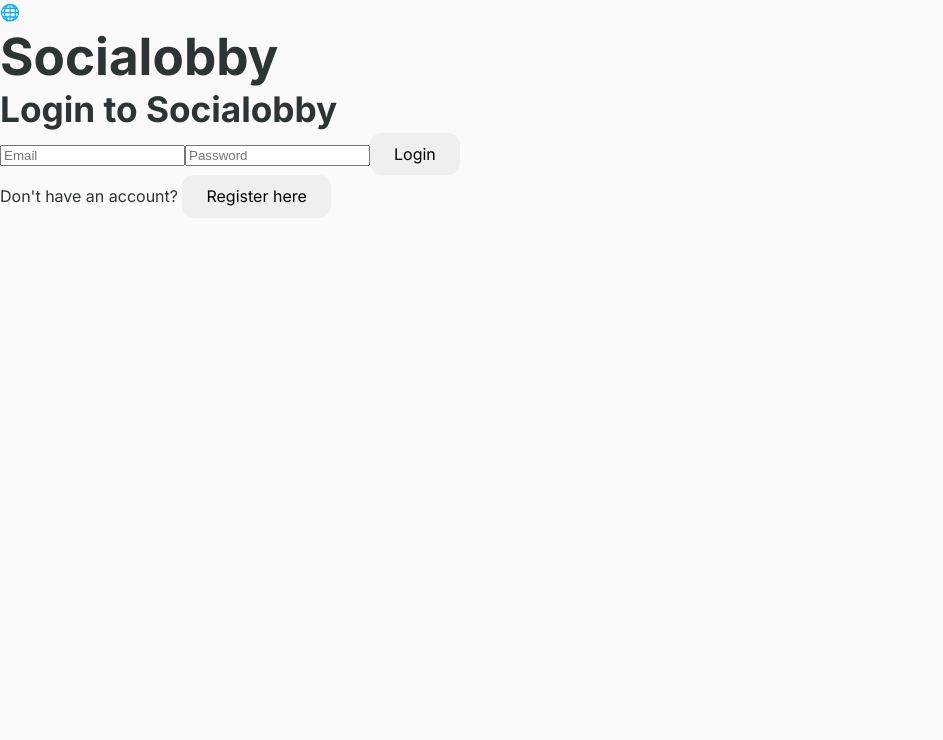
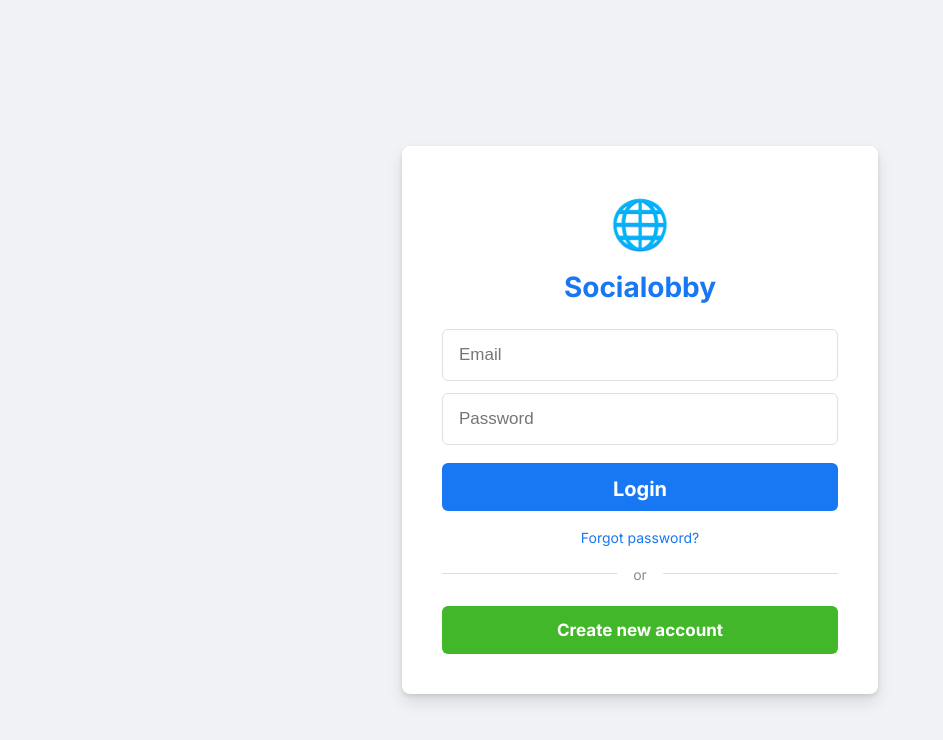
Before and after one commit to marciliobbarboza2/Social-Lobby, a React (Vite) app: page / in a window 1280 px wide. Shown: the top 740 px of the page, without its empty margins (0-943 px from the left). Built offline with nearby package versions, Linux system fonts and the light colour scheme.

Commit message:
Update login screen to Facebook-style design with improved layout and forgot password/sign up buttons

```diff
--- a/src/App.css
+++ b/src/App.css
@@ -884,3 +884,235 @@
     grid-template-columns: 1fr;
   }
 }
+
+/* Facebook-style Login Screen */
+.login-screen {
+  min-height: 100vh;
+  background-color: #f0f2f5;
+  display: flex;
+  justify-content: center;
+  align-items: center;
+  padding: 20px;
+}
+
+.login-container {
+  background-color: #ffffff;
+  border-radius: 8px;
+  box-shadow: 0 2px 4px rgba(0, 0, 0, 0.1), 0 8px 16px rgba(0, 0, 0, 0.1);
+  padding: 40px;
+  width: 100%;
+  max-width: 396px;
+  text-align: center;
+}
+
+.login-logo {
+  margin-bottom: 24px;
+}
+
+.logo-icon-large {
+  font-size: 48px;
+  margin-bottom: 8px;
+}
+
+.logo-text {
+  font-size: 28px;
+  font-weight: 600;
+  color: #1877f2;
+  margin: 0;
+}
+
+.login-container h2 {
+  font-size: 24px;
+  font-weight: 600;
+  color: #1c1e21;
+  margin: 0 0 24px 0;
+}
+
+.login-input {
+  width: 100%;
+  height: 52px;
+  border: 1px solid #dddfe2;
+  border-radius: 6px;
+  padding: 14px 16px;
+  font-size: 17px;
+  margin-bottom: 12px;
+  box-sizing: border-box;
+  outline: none;
+}
+
+.login-input:focus {
+  border-color: #1877f2;
+  box-shadow: 0 0 0 2px rgba(24, 119, 242, 0.2);
+}
+
+.login-btn {
+  width: 100%;
+  height: 48px;
+  background-color: #1877f2;
+  color: #ffffff;
+  border: none;
+  border-radius: 6px;
+  font-size: 20px;
+  font-weight: 600;
+  cursor: pointer;
+  margin-top: 6px;
+  margin-bottom: 16px;
+  transition: background-color 0.2s;
+}
+
+.login-btn:hover {
+  background-color: #166fe5;
+}
+
+.login-btn:disabled {
+  background-color: #e4e6ea;
+  color: #bcc0c4;
+  cursor: not-allowed;
+}
+
+.forgot-password {
+  color: #1877f2;
+  font-size: 14px;
+  text-decoration: none;
+  margin-bottom: 24px;
+  display: block;
+}
+
+.forgot-password:hover {
+  text-decoration: underline;
+}
+
+.divider {
+  border-top: 1px solid #dadde1;
+  margin: 20px 0;
+  position: relative;
+}
+
+.divider::before {
+  content: "or";
+  position: absolute;
+  top: -10px;
+  left: 50%;
+  transform: translateX(-50%);
+  background-color: #ffffff;
+  padding: 0 16px;
+  color: #8a8d91;
+  font-size: 14px;
+}
+
+.create-account-btn {
+  width: 100%;
+  height: 48px;
+  background-color: #42b72a;
+  color: #ffffff;
+  border: none;
+  border-radius: 6px;
+  font-size: 17px;
+  font-weight: 600;
+  cursor: pointer;
+  margin-top: 12px;
+  transition: background-color 0.2s;
+}
+
+.create-account-btn:hover {
+  background-color: #36a420;
+}
+
+.switch-mode {
+  font-size: 14px;
+  color: #1c1e21;
+  margin-top: 28px;
+}
+
+.link-btn {
+  background: none;
+  border: none;
+  color: #1877f2;
+  font-size: 14px;
+  cursor: pointer;
+  text-decoration: underline;
+  padding: 0;
+  margin-left: 4px;
+}
+
+.link-btn:hover {
+  color: #166fe5;
+}
+
+.error-message {
+  color: #d93025;
+  font-size: 14px;
+  margin-top: 12px;
+  text-align: center;
+}
+
+/* Registration form styles */
+.name-fields {
+  display: flex;
+  gap: 12px;
+  margin-bottom: 12px;
+}
+
+.name-input {
+  flex: 1;
+  width: auto;
+}
+
+.avatar-upload {
+  margin-bottom: 16px;
+  text-align: center;
+}
+
+.avatar-preview {
+  width: 80px;
+  height: 80px;
+  border-radius: 50%;
+  margin: 0 auto 12px;
+  overflow: hidden;
+  border: 2px solid #dddfe2;
+}
+
+.avatar-preview img {
+  width: 100%;
+  height: 100%;
+  object-fit: cover;
+}
+
+.avatar-input {
+  display: none;
+}
+
+.avatar-label {
+  color: #1877f2;
+  cursor: pointer;
+  font-size: 14px;
+  text-decoration: underline;
+}
+
+.avatar-label:hover {
+  color: #166fe5;
+}
+
+/* Responsive login screen */
+@media (max-width: 480px) {
+  .login-container {
+    padding: 20px;
+    max-width: 100%;
+  }
+
+  .login-input {
+    height: 48px;
+    font-size: 16px; /* Prevents zoom on iOS */
+  }
+
+  .login-btn,
+  .create-account-btn {
+    height: 44px;
+    font-size: 16px;
+  }
+
+  .name-fields {
+    flex-direction: column;
+    gap: 0;
+  }
+}
--- a/src/components/LoginScreen.jsx
+++ b/src/components/LoginScreen.jsx
@@ -214,7 +214,6 @@ const LoginScreen = ({
           </>
         ) : (
           <>
-            <h2>Login to Socialobby</h2>
             <form onSubmit={handleSubmit}>
               <input
                 type="email"
@@ -236,18 +235,23 @@ const LoginScreen = ({
                 {isLoading ? 'Logging in...' : 'Login'}
               </button>
             </form>
-            <p className="switch-mode">
-              Don't have an account?{' '}
+
+            {/* Forgot Password Link */}
+            <a href="#" className="forgot-password">Forgot password?</a>
+
+            {/* Divider */}
+            <div className="divider"></div>
+
+            {/* Create Account Button */}
             <button
-                className="link-btn"
+              className="create-account-btn"
               onClick={() => {
                 setIsRegistering(true);
                 setError(null);
               }}
             >
-                Register here
+              Create new account
             </button>
-            </p>
           </>
         )}
 
```
Lines whose indentation alone changed are shown as unchanged.
